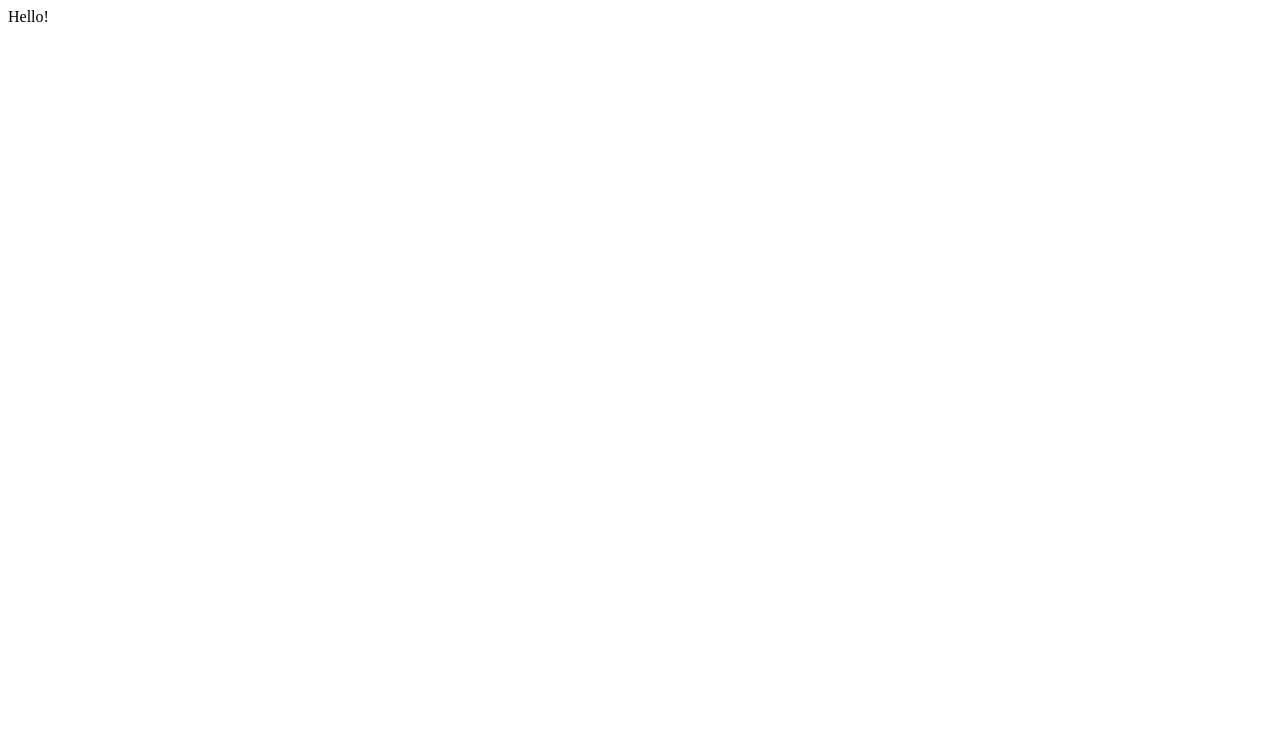
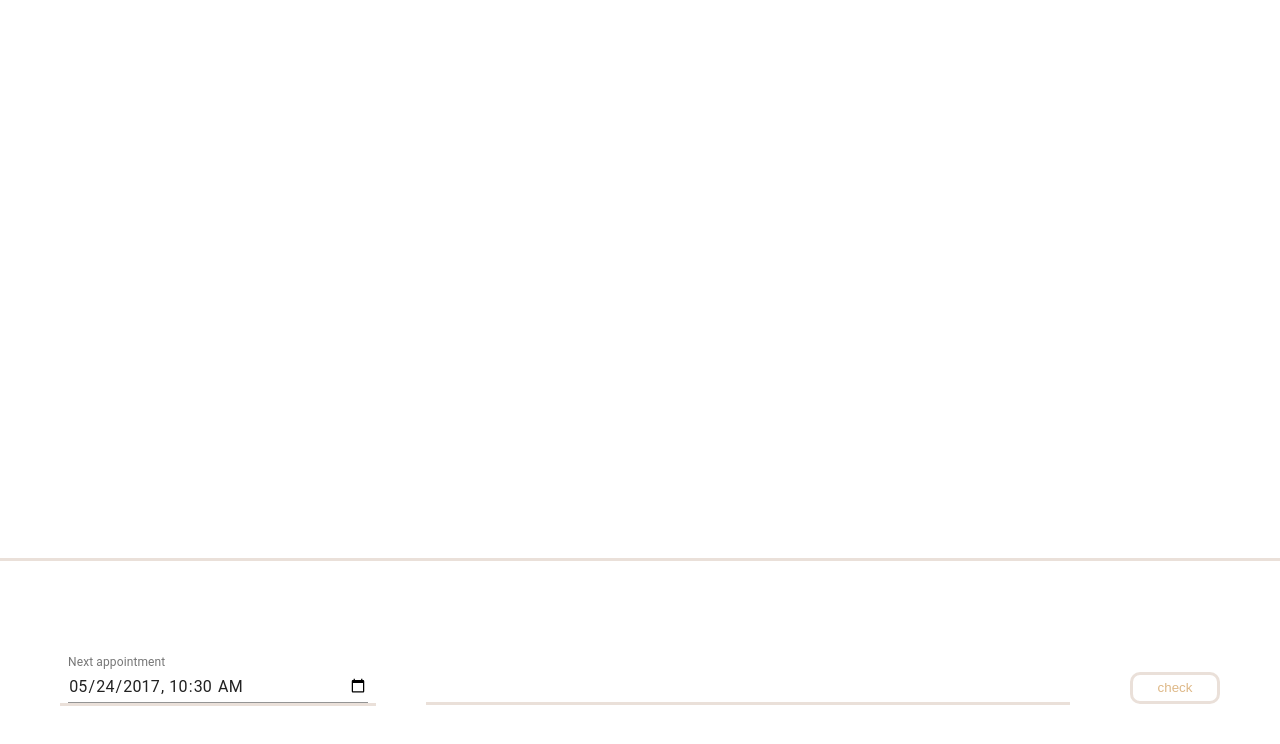
Before and after one commit to riosee2415/PROJECT_IN_GONGJU, a React app in the folder A-TEAM/calender-client/: page / in a window 1280 px wide. Shown: the top 744 px of the page. Built offline with nearby package versions, Linux system fonts and the light colour scheme.

Commit message:
todo design

```diff
--- /dev/null
+++ b/A-TEAM/calender-client/css/app.css
@@ -0,0 +1,50 @@
+.container {
+  width: 100%;
+  height: 100vh;
+  display: flex;
+  flex-direction: column;
+}
+
+.calender {
+  width: 100%;
+  height: 70vh;
+}
+
+.todo {
+  width: 100%;
+  height: 30vh;
+  display: flex;
+  flex-direction: row;
+  align-items: center;
+  justify-content: center;
+  border-top: 3px solid rgba(151, 100, 66, 0.2);
+}
+
+.seleteDate {
+  margin-right: 50px;
+  border-bottom: 3px solid rgba(151, 100, 66, 0.2);
+}
+
+.todoList {
+  width: 50%;
+  border: none;
+  background: none;
+  outline: none;
+  cursor: pointer;
+  border-bottom: 3px solid rgba(151, 100, 66, 0.2);
+  margin-top: 30px;
+  margin-right: 50px;
+}
+
+.check {
+  width: 7%;
+  height: 4vh;
+  border: 3px solid rgba(151, 100, 66, 0.2);
+  border-radius: 10px;
+  background: none;
+  outline: none;
+  cursor: pointer;
+  margin-top: 15px;
+  margin-left: 10px;
+  color: burlywood;
+}
--- /dev/null
+++ b/A-TEAM/calender-client/css/reset.css
@@ -0,0 +1,129 @@
+/* http://meyerweb.com/eric/tools/css/reset/
+   v2.0 | 20110126
+   License: none (public domain)
+*/
+
+html,
+body,
+div,
+span,
+applet,
+object,
+iframe,
+h1,
+h2,
+h3,
+h4,
+h5,
+h6,
+p,
+blockquote,
+pre,
+a,
+abbr,
+acronym,
+address,
+big,
+cite,
+code,
+del,
+dfn,
+em,
+img,
+ins,
+kbd,
+q,
+s,
+samp,
+small,
+strike,
+strong,
+sub,
+sup,
+tt,
+var,
+b,
+u,
+i,
+center,
+dl,
+dt,
+dd,
+ol,
+ul,
+li,
+fieldset,
+form,
+label,
+legend,
+table,
+caption,
+tbody,
+tfoot,
+thead,
+tr,
+th,
+td,
+article,
+aside,
+canvas,
+details,
+embed,
+figure,
+figcaption,
+footer,
+header,
+hgroup,
+menu,
+nav,
+output,
+ruby,
+section,
+summary,
+time,
+mark,
+audio,
+video {
+  margin: 0;
+  padding: 0;
+  border: 0;
+  font-size: 100%;
+  font: inherit;
+  vertical-align: baseline;
+}
+/* HTML5 display-role reset for older browsers */
+article,
+aside,
+details,
+figcaption,
+figure,
+footer,
+header,
+hgroup,
+menu,
+nav,
+section {
+  display: block;
+}
+body {
+  line-height: 1;
+}
+ol,
+ul {
+  list-style: none;
+}
+blockquote,
+q {
+  quotes: none;
+}
+blockquote:before,
+blockquote:after,
+q:before,
+q:after {
+  content: "";
+  content: none;
+}
+table {
+  border-collapse: collapse;
+  border-spacing: 0;
+}
--- /dev/null
+++ b/A-TEAM/calender-client/css/styles.css
@@ -0,0 +1,2 @@
+@import "./app.css";
+@import "./reset.css";
--- a/A-TEAM/calender-client/package.json
+++ b/A-TEAM/calender-client/package.json
@@ -10,8 +10,10 @@
   "author": "",
   "license": "ISC",
   "dependencies": {
+    "@date-io/date-fns": "^2.6.2",
     "@material-ui/core": "^4.9.13",
     "@material-ui/icons": "^4.9.1",
+    "@material-ui/pickers": "^3.2.10",
     "animate.css": "^4.1.0",
     "axios": "^0.18.1",
     "css-loader": "^3.5.2",
--- a/A-TEAM/calender-client/src/App.js
+++ b/A-TEAM/calender-client/src/App.js
@@ -1,8 +1,21 @@
 import React from "react";
+import "../css/styles.css";
+import DateAndTimePickers from "./components/DateAndTimePickers";
 
 class App extends React.Component {
   render() {
-    return <div>Hello!</div>;
+    return (
+      <div className="container">
+        <div className="calender"></div>
+        <div className="todo">
+          <div className="seleteDate">
+            <DateAndTimePickers />
+          </div>
+          <input type="text" className="todoList"></input>
+          <button className="check">check</button>
+        </div>
+      </div>
+    );
   }
 }
 
--- /dev/null
+++ b/A-TEAM/calender-client/src/components/DateAndTimePickers.js
@@ -0,0 +1,34 @@
+import React from "react";
+import { makeStyles } from "@material-ui/core/styles";
+import TextField from "@material-ui/core/TextField";
+
+const useStyles = makeStyles((theme) => ({
+  container: {
+    display: "flex",
+    flexWrap: "wrap",
+  },
+  textField: {
+    marginLeft: theme.spacing(1),
+    marginRight: theme.spacing(1),
+    width: 300,
+  },
+}));
+
+export default function DateAndTimePickers() {
+  const classes = useStyles();
+
+  return (
+    <form className={classes.container} noValidate>
+      <TextField
+        id="datetime-local"
+        label="Next appointment"
+        type="datetime-local"
+        defaultValue="2017-05-24T10:30"
+        className={classes.textField}
+        InputLabelProps={{
+          shrink: true,
+        }}
+      />
+    </form>
+  );
+}
```
Also changed, not shown: 1 other file (tests, documents, lock files or other folders).
